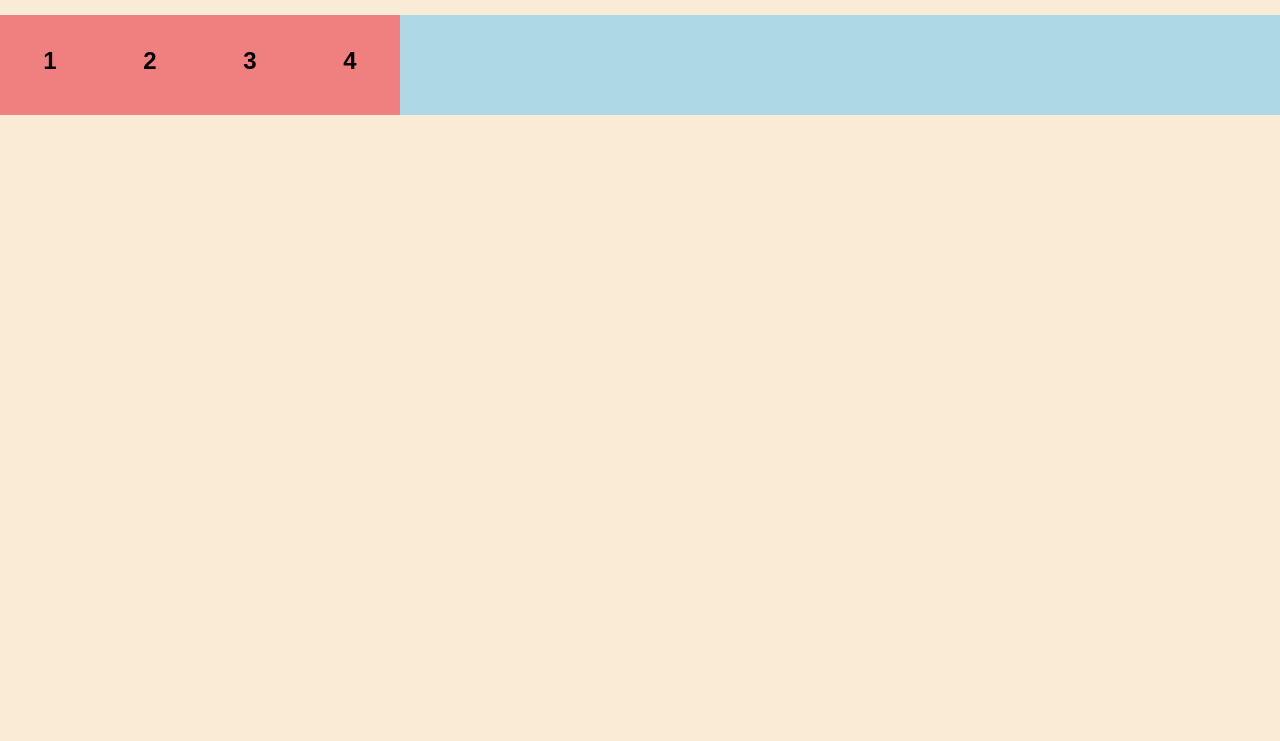
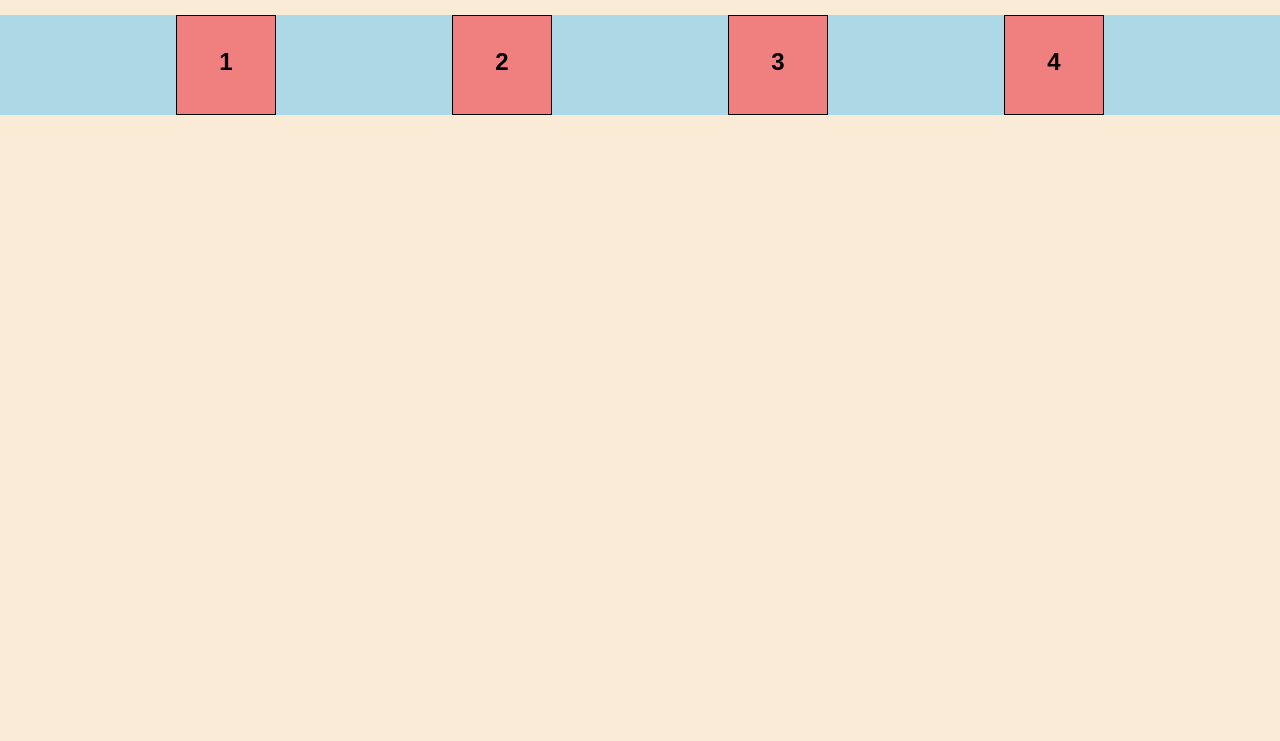
Before and after one commit to LuisToscano74/Flex-box, a plain HTML site: page index.html in a window 1280 px wide. Shown: the part 59-800 px from the top of the page. Drawn offline with Linux system fonts and the light colour scheme.

Commit message:
Probamos las propiedades de alineación y justificación de Flexbox

```diff
--- a/style.css
+++ b/style.css
@@ -12,8 +12,21 @@ body {
 }
 
 .container {
-  display: flex;
+  /*display: inline-flex; Se ajusta en el ancho de los bordes*/
+  display: flex; /* Se ajusta al espacio disponible - Es el más común de usar*/
+
+  flex-direction: row; /* Valor por Default */
+  /*flex-direction: row-reverse; Derecha a izquierda */
+  /*flex-direction: column; Abajo hacia arriba */
+  /*flex-direction: column-reverse; Arriba a abajo */
   background-color: lightblue;
+  justify-content: start; /* Alinea a la izquierda */
+  justify-content: end; /* Alinea a la derecha */
+  justify-content: center; /* Alinea al centro */
+  justify-content: space-around; /* Asigna espacio alrededor de cada elemento */
+  justify-content: space-between; /* Asigna espacio entre cada elemento */
+  justify-content: space-evenly; /* Asigna espacio entre los elementos y el contenedor */
+
 }
 
 .item {
@@ -24,4 +37,5 @@ body {
   font-size: 24px;
   font-weight: bold;
   padding-top: 32px;
+  border: 1px solid black;
 }
```
